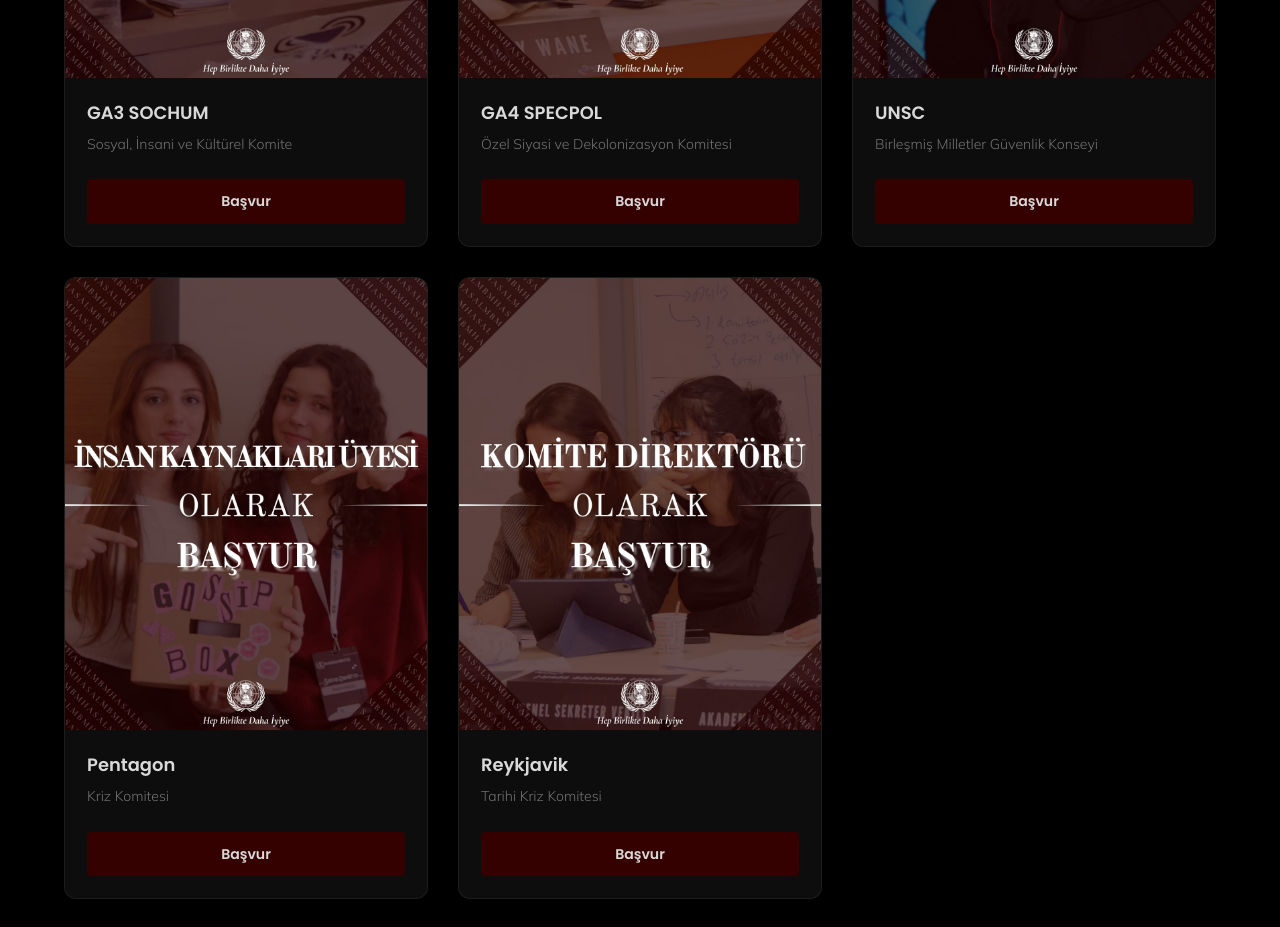
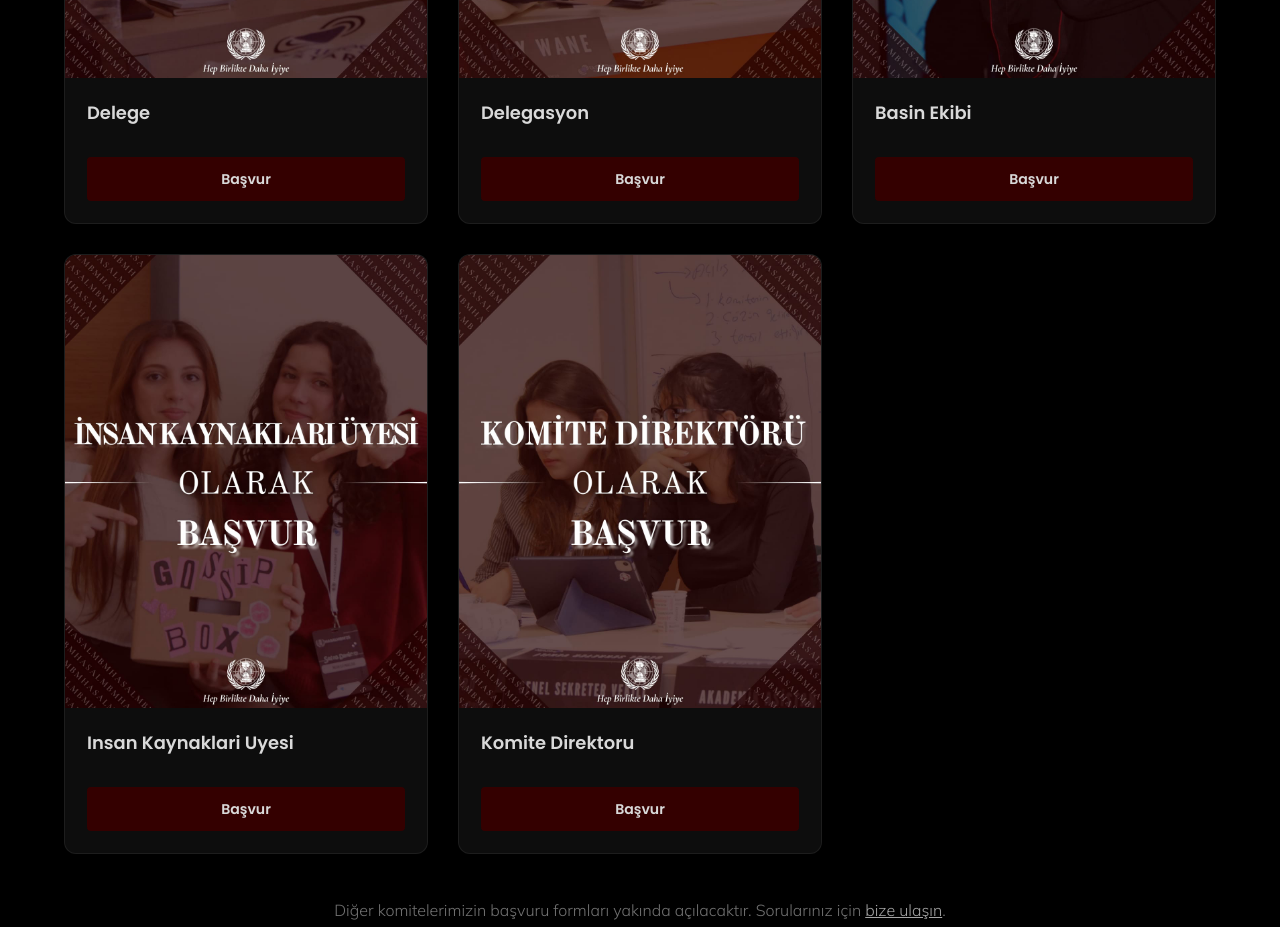
Before and after one commit to kivancagrak/mbmtest, a plain HTML site: page basvuru.html in a window 1280 px wide. Shown: the part 980-1907 px from the top of the page. Drawn offline with nearby package versions, Linux system fonts and the light colour scheme.

Commit message:
Mobil hamburger menu duzeltmesi, basvuru rolleri ve imza guncellemeleri

```diff
--- a/basvuru.html
+++ b/basvuru.html
@@ -55,8 +55,8 @@
           <div class="committee-card">
             <img src="images/basvuru-1.png" alt="GA3 SOCHUM başvuru afişi">
             <div class="card-body">
-              <h3>GA3 SOCHUM</h3>
-              <p class="card-topic">Sosyal, İnsani ve Kültürel Komite</p>
+              <h3>Delege</h3>
+              <p class="card-topic"></p>
               <a href="https://forms.gle/bLtRD9bFNomFzXk27" target="_blank" rel="noopener" class="card-btn">Başvur</a>
             </div>
           </div>
@@ -64,8 +64,8 @@
           <div class="committee-card">
             <img src="images/basvuru-2.png" alt="GA4 SPECPOL başvuru afişi">
             <div class="card-body">
-              <h3>GA4 SPECPOL</h3>
-              <p class="card-topic">Özel Siyasi ve Dekolonizasyon Komitesi</p>
+              <h3>Delegasyon</h3>
+              <p class="card-topic"></p>
               <a href="https://forms.gle/AdYPPzV5XpHtrBsJ6" target="_blank" rel="noopener" class="card-btn">Başvur</a>
             </div>
           </div>
@@ -73,8 +73,8 @@
           <div class="committee-card">
             <img src="images/basvuru-3.png" alt="UNSC başvuru afişi">
             <div class="card-body">
-              <h3>UNSC</h3>
-              <p class="card-topic">Birleşmiş Milletler Güvenlik Konseyi</p>
+              <h3>Basin Ekibi</h3>
+              <p class="card-topic"></p>
               <a href="https://forms.gle/rqURarRXG6ux2t1A6" target="_blank" rel="noopener" class="card-btn">Başvur</a>
             </div>
           </div>
@@ -82,8 +82,8 @@
           <div class="committee-card">
             <img src="images/basvuru-4.png" alt="Pentagon başvuru afişi">
             <div class="card-body">
-              <h3>Pentagon</h3>
-              <p class="card-topic">Kriz Komitesi</p>
+              <h3>Insan Kaynaklari Uyesi</h3>
+              <p class="card-topic"></p>
               <a href="https://forms.gle/EwZjeSp2htBBHBSS8" target="_blank" rel="noopener" class="card-btn">Başvur</a>
             </div>
           </div>
@@ -91,8 +91,8 @@
           <div class="committee-card">
             <img src="images/basvuru-5.png" alt="Reykjavik başvuru afişi">
             <div class="card-body">
-              <h3>Reykjavik</h3>
-              <p class="card-topic">Tarihi Kriz Komitesi</p>
+              <h3>Komite Direktoru</h3>
+              <p class="card-topic"></p>
               <a href="https://forms.gle/aqDXVjSqn5jCxKqY7" target="_blank" rel="noopener" class="card-btn">Başvur</a>
             </div>
           </div>
--- a/css/style.css
+++ b/css/style.css
@@ -137,10 +137,21 @@
   left: 0;
   right: 0;
   z-index: 1000;
+  border-bottom: 1px solid var(--line);
+}
+
+/* Cam efekti sözde elemana taşındı: backdrop-filter gibi özellikler
+   ana elemanda kaldığında, başlığın içindeki position: fixed ögeleri
+   (mobil menü paneli) viewport yerine başlığın içine hapsolur.
+   Sözde eleman bu efekti üstlenir; menü paneli viewport'a sabitlenir. */
+.site-header::before {
+  content: "";
+  position: absolute;
+  inset: 0;
+  z-index: -1;
   background-color: rgba(0, 0, 0, 0.88);
   backdrop-filter: blur(10px);
   -webkit-backdrop-filter: blur(10px);
-  border-bottom: 1px solid var(--line);
 }
 
 .header-inner {
@@ -280,7 +291,9 @@
   position: fixed;
   inset: 0;
   background-color: rgba(0, 0, 0, 0.55);
-  z-index: 1050;
+  /* Header'ın (z-index 1000) ALTINDA kalarak sayfayı karartır;
+     açık menü paneli ve X butonu tıklanabilir kalır */
+  z-index: 990;
 }
 
 /* ---------------- Ana Sayfa Hero ---------------- */
```
Also changed, not shown: index.html (+2 -2 lines).
